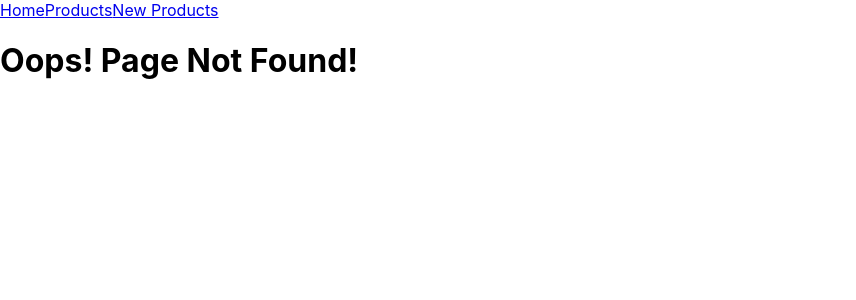
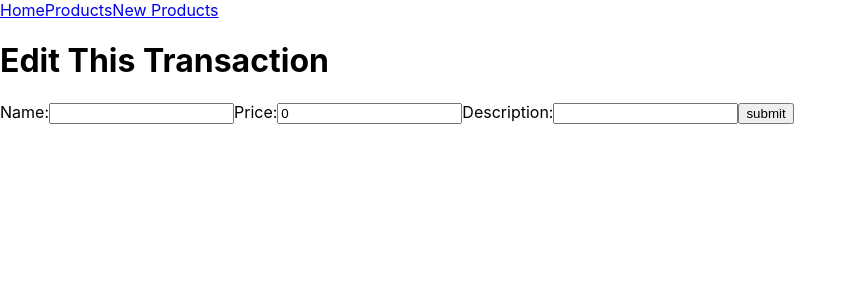
Before and after one commit to joshuafmendez/group-project, a React (Create React App) app in the folder front-end/: page /products/1/edit in a window 1280 px wide. Before the commit this address had no page. Shown: the top 300 px of the page, without its empty margins (0-856 px from the left). Built offline with nearby package versions, Linux system fonts and the light colour scheme; no server answers.

Commit message:
creat edit functionality (#15)

```diff
--- a/front-end/src/App.js
+++ b/front-end/src/App.js
@@ -34,7 +34,7 @@ function App() {
           <Route exact path="/products/:id">
             <Show />
           </Route>
-          <Route path="/:id/edit">
+          <Route path="/products/:id/edit">
             <Edit />
           </Route>
           <Route path="/*">
--- a/front-end/src/components/EditProductForm.js
+++ b/front-end/src/components/EditProductForm.js
@@ -1,9 +1,87 @@
+import axios from 'axios'
+import { useState, useEffect } from 'react'
+import { useHistory, useParams } from 'react-router-dom'
+import { apiURL } from '../util/apiURL'
+
+const API = apiURL()
+
 const EditProductForm = () => {
+    const history = useHistory()
+    const { id } = useParams()
+
+    const [product, setProduct] = useState({
+        name: '',
+        price: 0,
+        description: ''
+    })
+
+    const fetchProduct = async () => {
+        try {
+        const res = await axios.get(`${API}/products/${id}`)
+           setProduct(res.data.payload)
+        } catch(err){
+            console.log(err);
+        }
+    }
+
+    useEffect(() => {
+        fetchProduct()
+    }, [])
+
+    const handleChange = (e) => {
+        setProduct({...product, [e.target.id]: e.target.value})
+    }
+
+    const updateProd = async (updatedProd, id) => {
+        try{
+            await axios.put(`${API}/products/${id}`, updatedProd)
+            setProduct(updatedProd)
+        }
+        catch(err){
+            console.log(err);
+        }
+    }
+
+    const handleSubmit = async (e) => {
+        e.preventDefault()
+        await updateProd(product, id)
+        history.push(`/products/${id}`)
+    }
+
+
     return (
         <div>
+      <h1>Edit This Transaction</h1>
+      <section className="form">
+        <form onSubmit={handleSubmit}>
+          <label htmlFor="name">Name:</label>
+          <input
+            id="name"
+            value={product.name}
+            required
+            onChange={handleChange}
+          />
 
-        </div>
-    )
-}
+          <label htmlFor="price">Price:</label>
+          <input
+            id="price"
+            value={product.price}
+            required
+            onChange={handleChange}
+          />
+
+          <label htmlFor="description">Description:</label>
+          <input
+            id="description"
+            value={product.description}
+            onChange={handleChange}
+          />
+          <input type="submit" className="submitButton" value='submit' />
+
+        </form>
+      </section>
+    </div>
+  );
+};
 
 export default EditProductForm
--- a/front-end/src/components/ProductDetail.js
+++ b/front-end/src/components/ProductDetail.js
@@ -43,6 +43,10 @@ const ProductDetail = () => {
       <h3>Price: ${product.price}</h3>
       <Link to="/products"><button>Back</button></Link>
       <button onClick={handleDelete}>Delete</button>
+          <Link to={`/products/${id}/edit`}>
+          <button>Edit</button>
+          </Link>
+
     </div>
   );
 };
```
